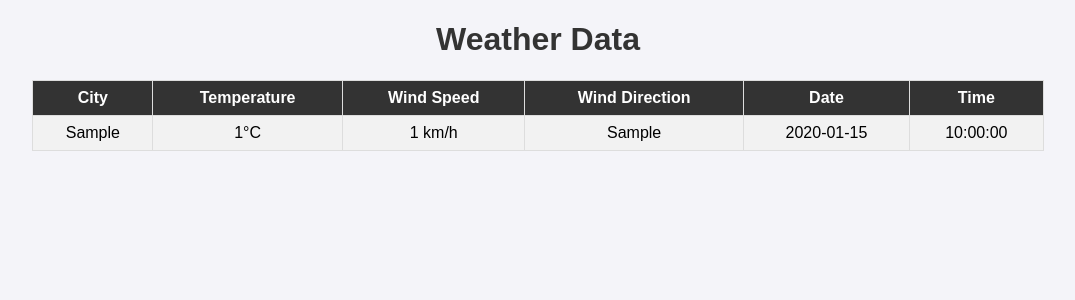
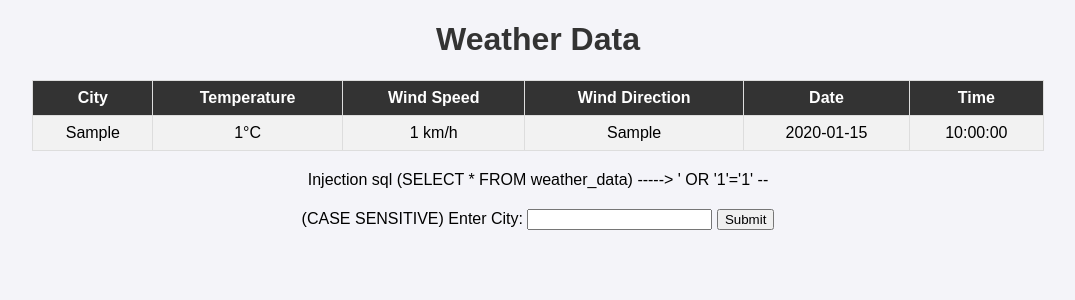
Before and after one commit to WaWAndy/cybersec-docker-sandbox, a PHP site: page / in a window 1280 px wide. Shown: the top 300 px of the page, without its empty margins (102-1177 px from the left). Run offline with PHP 8.4, Linux system fonts and the light colour scheme; tables that the repository leaves empty hold one stand-in row (values such as "Sample post"); some libraries are stand-ins or nearby versions.

Commit message:
Apport du champ ville pour injections sql et modification de suricata.yaml pour enlever certains warning

```diff
--- a/docker-apache/html/index.php
+++ b/docker-apache/html/index.php
@@ -1,3 +1,4 @@
+
 <!DOCTYPE html>
 <html lang="en">
 <head>
@@ -5,11 +6,17 @@
     <meta name="viewport" content="width=device-width, initial-scale=1.0">
     <title>Weather Data</title>
     <link rel="stylesheet" href="style.css">
+    <style>
+        /* Adding some inline CSS for spacing */
+        form, #city-results { margin-top: 20px; }
+        table { margin-bottom: 20px; }
+    </style>
 </head>
 <body>
     <h1>Weather Data</h1>
 
     <?php
+    // Display original data table at the top
     $host = getenv('DB_HOST');
     $dbname = getenv('DB_NAME');
     $user = getenv('DB_USER');
@@ -28,9 +35,59 @@
         echo "</table>";
 
     } catch (PDOException $e) {
-        echo "Error: " . $e->getMessage();
+        echo "<p>Error: " . htmlspecialchars($e->getMessage()) . "</p>";
     }
-    ?>
+?>
 
+
+<div>
+
+<span> Injection sql (SELECT * FROM weather_data) ----->  </span>
+<span> ' OR '1'='1' -- </span>
+
+
+</div>
+
+    <!-- Form to filter by city -->
+    <form method="POST" action="">
+        <label for="city">(CASE SENSITIVE) Enter City:</label>
+        <input type="text" id="city" name="city">
+        <input type="submit" value="Submit">
+    </form>
+
+    <!-- Div to show search results -->
+    <div id="city-results">
+        <?php
+        try {
+            // Check if form is submitted and city input is provided
+            if ($_SERVER["REQUEST_METHOD"] == "POST" && !empty($_POST['city'])) {
+                $city = $_POST['city'];
+
+                // Vulnerable SQL Query for Testing SQL Injection
+                $query = "SELECT city, temperature, wind_speed, wind_direction, observation_date, observation_time
+                          FROM weather_data
+                          WHERE city = '$city'
+                          ORDER BY observation_date DESC, observation_time DESC";
+
+                $stmt = $pdo->query($query);
+
+                // Display city results in this div
+                echo "<h2>Results for " . htmlspecialchars($city) . ":</h2>";
+                if ($stmt->rowCount() > 0) {
+                    echo "<table><tr><th>City</th><th>Temperature</th><th>Wind Speed</th><th>Wind Direction</th><th>Date</th><th>Time</th></tr>";
+                    while ($row = $stmt->fetch(PDO::FETCH_ASSOC)) {
+                        echo "<tr><td>{$row['city']}</td><td>{$row['temperature']}°C</td><td>{$row['wind_speed']} km/h</td><td>{$row['wind_direction']}</td><td>{$row['observation_date']}</td><td>{$row['observation_time']}</td></tr>";
+                    }
+                    echo "</table>";
+                } else {
+                    echo "<p>No results found for " . htmlspecialchars($city) . ".</p>";
+                }
+            }
+
+        } catch (PDOException $e) {
+            echo "<p>Error: " . htmlspecialchars($e->getMessage()) . "</p>";
+        }
+        ?>
+    </div>
 </body>
 </html>
--- a/docker-suricata/suricata.yaml
+++ b/docker-suricata/suricata.yaml
@@ -299,14 +299,14 @@ outputs:
         - nfs
         - smb
         - tftp
-        - ike
+          #- ike
         - dcerpc
         - krb5
-        - bittorrent-dht
+          #- bittorrent-dht
         - snmp
         - rfb
         - sip
-        - quic:
+          #- quic:
             # ja4 hashes in quic records will never be logged unless
             # the following is set to on. (Default off)
             # ja4: off
```
